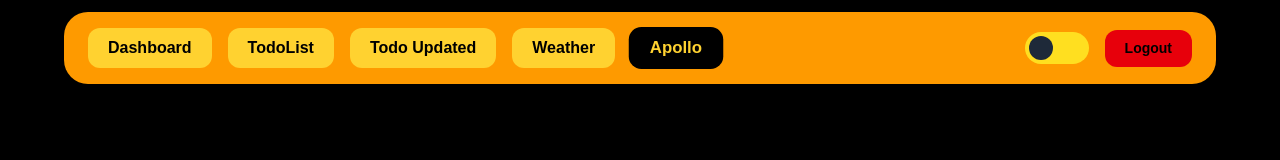
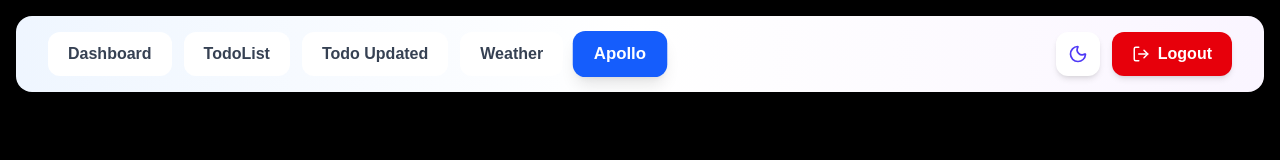
Before and after one commit to umarnaxir/Practice-react, a Next.js app: page /post-login/apollo in a window 1280 px wide. Shown: the top 160 px of the page. Built offline with nearby package versions, Linux system fonts and the light colour scheme; no server answers.

Commit message:
NavBar updated

```diff
--- a/app/components/Header.jsx
+++ b/app/components/Header.jsx
@@ -3,6 +3,7 @@ import React, { useState, useEffect } from "react";
 import Link from "next/link";
 import { useRouter } from "next/navigation";
 import { useTheme } from "../context/ThemeContext";
+import { Sun, Moon, LogOut } from "lucide-react";
 
 export default function Header() {
   const [activeTab, setActiveTab] = useState("");
@@ -14,67 +15,81 @@ export default function Header() {
     setActiveTab(slug);
   }, []);
 
-  return (
-    <div
-      className={`fixed top-3 left-1/2 -translate-x-1/2 w-[90vw] px-6 py-2 rounded-3xl z-50 flex justify-between items-center shadow-md transition-all duration-300 ${
-        theme === "dark"
-          ? "bg-gray-900 text-amber-300"
-          : "bg-amber-500 text-black"
-      }`}
-    >
-      {/*Navigation Links */}
-      <div className="flex items-center gap-4 py-2">
-        {[
+  const navItems = [
     { name: "Dashboard", path: "post-login/dashboard" },
     { name: "TodoList", path: "post-login/todo" },
     { name: "Todo Updated", path: "post-login/todolist" },
     { name: "Weather", path: "post-login/weather" },
     { name: "Apollo", path: "post-login/apollo" },
+  ];
 
-        ].map((item) => (
-          <Link key={item.path} href={`/${item.path}`}>
-            <button
+  return (
+    <div className="fixed top-0 left-0 right-0 z-50 p-4">
+      <nav
+        className={`w-full rounded-2xl shadow-xl transition-all duration-300 ${
+          theme === "dark"
+            ? "bg-gradient-to-r from-slate-900 via-slate-800 to-slate-900"
+            : "bg-gradient-to-r from-blue-50 via-white to-purple-50"
+        }`}
+      >
+        <div className="px-8 py-4">
+          <div className="flex items-center justify-between">
+            {/* Navigation Links */}
+            <div className="flex items-center gap-3">
+              {navItems.map((item) => (
+                <Link
+                  key={item.path}
+                  href={`/${item.path}`}
                   onClick={() => setActiveTab(item.path)}
-              className={`px-5 py-2 rounded-xl font-semibold transition-all duration-200 ${
+                  className={`px-5 py-2.5 rounded-xl font-semibold transition-all duration-200 ${
                     activeTab === item.path
-                  ? "bg-black text-amber-300 scale-105"
-                  : "bg-amber-300 text-black hover:scale-105"
+                      ? theme === "dark"
+                        ? "bg-blue-600 text-white shadow-lg scale-105"
+                        : "bg-blue-600 text-white shadow-lg scale-105"
+                      : theme === "dark"
+                      ? "bg-slate-700 text-gray-300 hover:bg-gradient-to-r hover:from-blue-600 hover:to-purple-600 hover:text-white hover:scale-105 hover:shadow-md"
+                      : "bg-white text-gray-700 hover:bg-gradient-to-r hover:from-blue-500 hover:to-purple-500 hover:text-white hover:scale-105 hover:shadow-md"
                   }`}
                 >
                   {item.name}
-            </button>
                 </Link>
               ))}
             </div>
 
-      {/* Theme + Logout */}
-      <div className="flex items-center gap-4">
+            {/* Actions */}
+            <div className="flex items-center gap-3">
+              {/* Theme Toggle */}
               <button
                 onClick={toggleTheme}
-          className={`relative flex items-center justify-between w-16 h-8 rounded-full p-1 transition-all duration-300 ${
-            theme === "dark" ? "bg-black" : "bg-yellow-300"
+                className={`p-3 rounded-xl transition-all duration-200 hover:scale-110 ${
+                  theme === "dark"
+                    ? "bg-slate-700 text-yellow-400 hover:bg-yellow-400 hover:text-slate-900 shadow-md"
+                    : "bg-white text-indigo-600 hover:bg-indigo-600 hover:text-white shadow-md"
                 }`}
+                aria-label="Toggle theme"
               >
-          <span
-            className={`absolute w-6 h-6 rounded-full transition-all duration-300 ${
-              theme === "dark"
-                ? "translate-x-8 bg-yellow-400"
-                : "translate-x-0 bg-gray-800"
-            }`}
-          ></span>
+                {theme === "dark" ? <Sun size={20} /> : <Moon size={20} />}
               </button>
 
-        {/*Logout Button */}
+              {/* Logout Button */}
               <button
                 onClick={() => {
                   localStorage.setItem("isLogin", "false");
                   router.push("/");
                 }}
-          className="bg-red-600 hover:bg-red-700 px-5 py-2 rounded-xl font-semibold text-[14px] transition-all duration-300"
+                className={`flex items-center gap-2 px-5 py-2.5 rounded-xl font-semibold transition-all duration-200 hover:scale-105 shadow-md hover:shadow-lg ${
+                  theme === "dark"
+                    ? "bg-red-600 text-white hover:from-red-700 hover:to-pink-700"
+                    : "bg-red-600 to-pink-500 text-white hover:from-red-600 hover:to-pink-600"
+                }`}
               >
-          Logout
+                <LogOut size={18} />
+                <span>Logout</span>
               </button>
             </div>
           </div>
+        </div>
+      </nav>
+    </div>
   );
 }
--- a/app/post-login/apollo/components/FormQuery.jsx
+++ b/app/post-login/apollo/components/FormQuery.jsx
@@ -24,8 +24,10 @@ export default function CountryForm() {
   const [countries, setCountries] = useState([]);
   const [filtered, setFiltered] = useState([]);
   const [selectedCountry, setSelectedCountry] = useState(null);
+  const [searchLoading, setSearchLoading] = useState(false);
   const dropdownRef = useRef();
 
+  // Fetch countries once
   useEffect(() => {
     const fetchCountries = async () => {
       try {
@@ -39,7 +41,11 @@ export default function CountryForm() {
     fetchCountries();
   }, []);
 
+  // Handle search typing with loader (debounce)
   useEffect(() => {
+    if (!countries.length) return;
+
+    setSearchLoading(true);
     const delay = setTimeout(() => {
       if (search.trim() === "") {
         setFiltered(countries);
@@ -47,7 +53,9 @@ export default function CountryForm() {
         const regex = new RegExp(search, "i");
         setFiltered(countries.filter((c) => regex.test(c.name)));
       }
-    }, 400);
+      setSearchLoading(false);
+    }, 500); // 0.5s debounce
+
     return () => clearTimeout(delay);
   }, [search, countries]);
 
@@ -74,7 +82,7 @@ export default function CountryForm() {
             className="p-2 rounded-md w-full bg-gray-800 border border-gray-600 focus:outline-none focus:ring-2 focus:ring-blue-500 text-white placeholder-gray-300"
           />
 
-          {/* Floating Dropdown */}
+          {/* Dropdown appears when search is not empty */}
           {search.trim() !== "" && filtered.length > 0 && (
             <div
               ref={dropdownRef}
@@ -85,7 +93,7 @@ export default function CountryForm() {
                 <div
                   key={c.code}
                   onClick={() => handleSelect(c)}
-                  className={`p-2  cursor-pointer hover:bg-yellow-500 transition-colors ${
+                  className={`p-2 cursor-pointer hover:bg-yellow-500 transition-colors ${
                     selectedCountry?.code === c.code
                       ? "bg-yellow-400 text-black"
                       : "text-gray-200"
@@ -96,11 +104,47 @@ export default function CountryForm() {
               ))}
             </div>
           )}
+
+          {/* No results */}
+          {search.trim() !== "" && filtered.length === 0 && (
+            <div className="absolute top-full left-0 w-full bg-gray-800 border border-gray-600 rounded-md mt-1 text-center text-gray-400 py-2">
+              No country found
+            </div>
+          )}
         </div>
 
-        {/* Selected Country Box (fixed height) */}
-        <div className="bg-amber-200 p-4 mt-13 rounded-md text-black min-h-[180px] flex flex-col justify-center">
-          {selectedCountry ? (
+        {/* Selected Country Box */}
+        <div className="bg-amber-200 p-4 mt-13 rounded-md text-black min-h-[180px] flex flex-col justify-center items-center">
+          {searchLoading ? (
+            <div className="text-3xl">
+              <svg
+                xmlns="http://www.w3.org/2000/svg"
+                width="100"
+                height="100"
+                viewBox="0 0 24 24"
+                fill="none"
+                stroke="currentColor"
+                strokeWidth="2"
+                strokeLinecap="round"
+                strokeLinejoin="round"
+                className="animate-spin text-black"
+              >
+                <path d="M21 12a9 9 0 11-18 0 9 9 0 0118 0" opacity="0.25" />
+                <path
+                  d="M21 12a9 9 0 01-9 9"
+                  strokeDasharray="28.3 28.3"
+                  strokeDashoffset="28.3"
+                >
+                  <animate
+                    attributeName="stroke-dashoffset"
+                    values="28.3;0"
+                    dur="1.5s"
+                    repeatCount="indefinite"
+                  />
+                </path>
+              </svg>
+            </div>
+          ) : selectedCountry ? (
             <>
               <p className="mb-2">
                 Selected:{" "}
@@ -119,7 +163,7 @@ export default function CountryForm() {
                 {selectedCountry.currency || "N/A"}
               </p>
               <Link href={`/country/${selectedCountry.code}`}>
-                <button className="w-full px-4 py-2 bg-green-600 hover:bg-green-700 text-white text-sm rounded-md transition-colors">
+                <button className="w-full px-18 py-2 bg-green-600 hover:bg-green-700 text-white text-sm rounded-md transition-colors">
                   Visit
                 </button>
               </Link>
```
Also changed, not shown: app/country/[code]/page.jsx (+87 -21 lines). Lines whose indentation alone changed are shown as unchanged.
